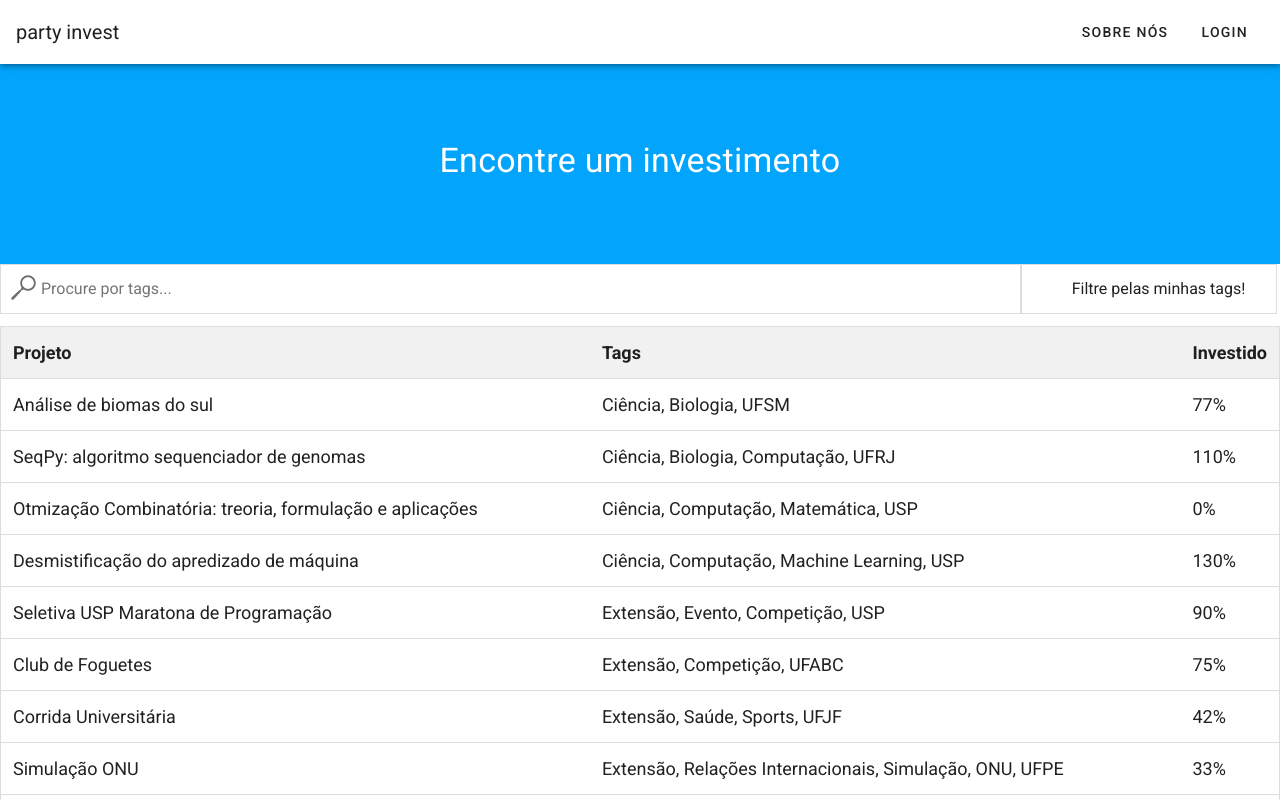
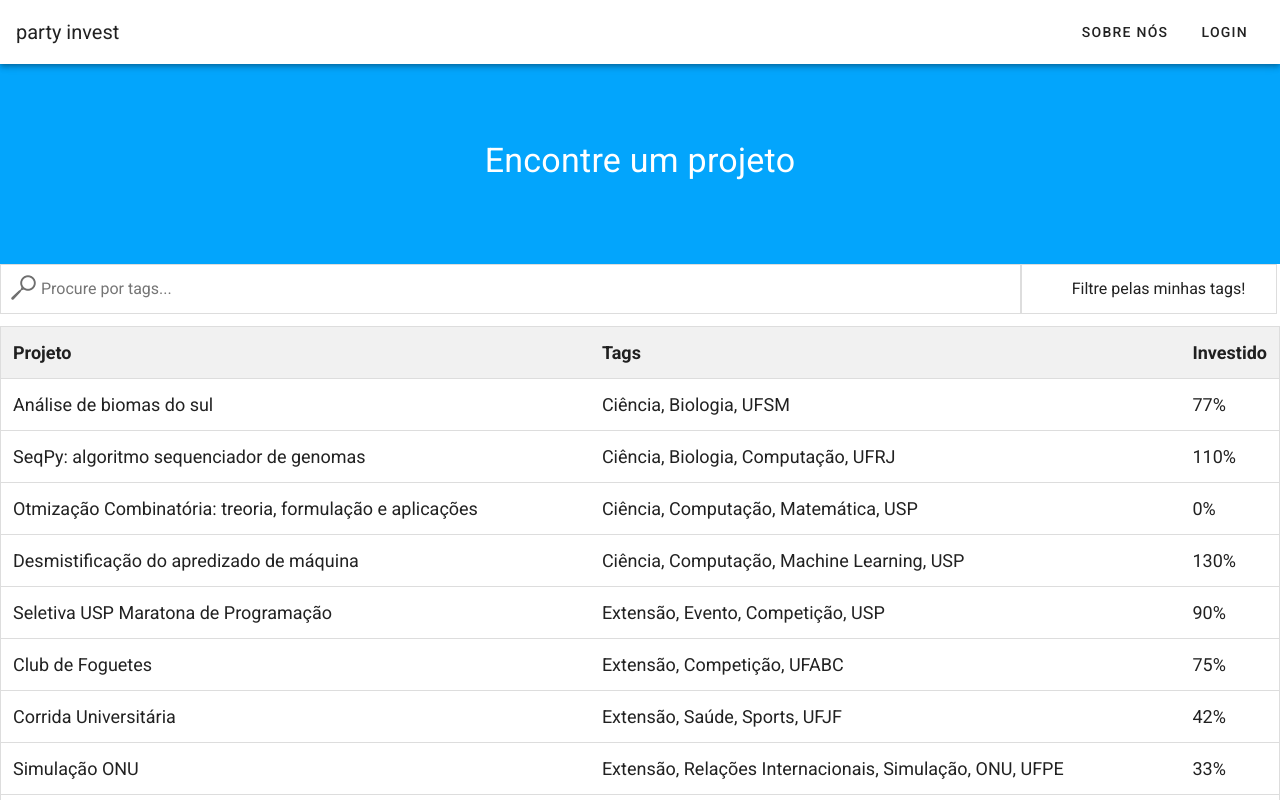
Before and after one commit to Ruhaker/party-invest, a Vue app: page /#/FindProject in a window 1280 px wide. Shown: the top 800 px of the page. Built offline with nearby package versions, Linux system fonts and the light colour scheme.

Commit message:
add novas paginas

```diff
--- a/src/components/FindProject.vue
+++ b/src/components/FindProject.vue
@@ -7,7 +7,7 @@
           <div class="v-parallax__content">
             <div class="layout white--text column align-center justify-center">
               <h1 class="white--text mb-2 display-1 text-center">
-              Encontre um investimento
+              Encontre um projeto
               </h1>
             </div>
           </div>
```
